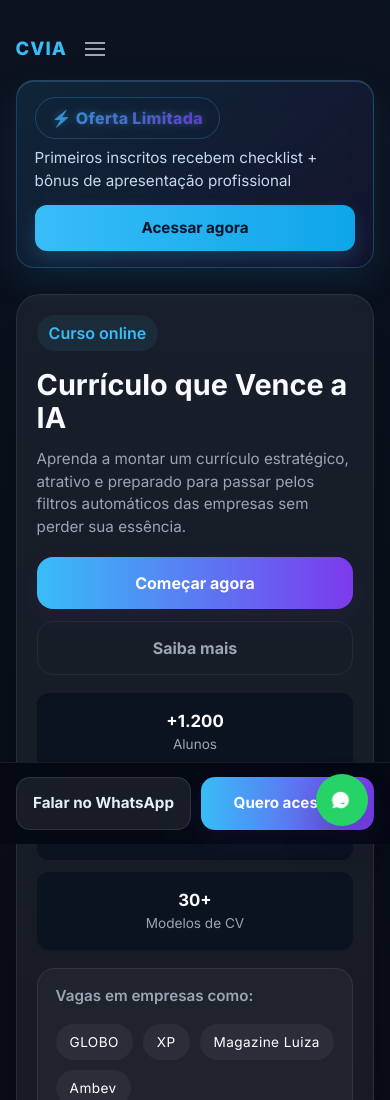
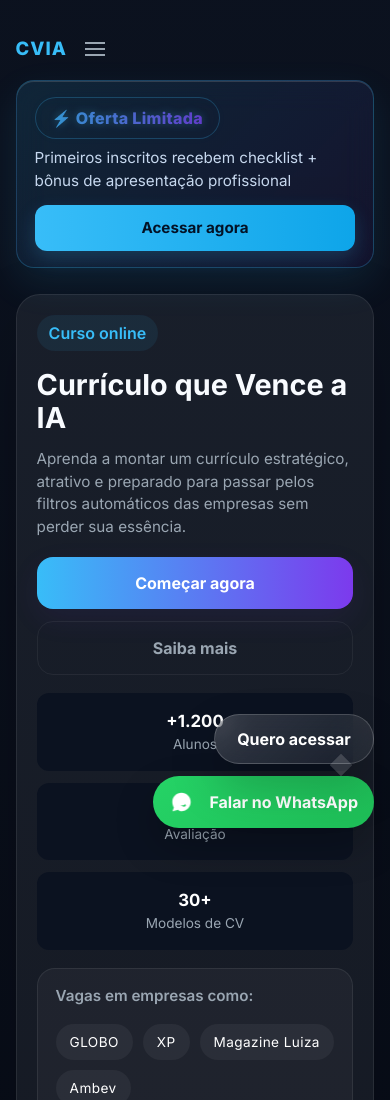
Before and after one commit to GustavoSales2001/Cursos_Love, a website: page index.html in a window 390 px wide. Shown: the top 1100 px of the page. Drawn offline with Linux system fonts and the light colour scheme.

Commit message:
inclusão de ux mais agradável do front

```diff
--- a/index.html
+++ b/index.html
@@ -342,20 +342,16 @@
     <p>© 2026 Currículo que Vence a IA. Todos os direitos reservados.</p>
   </footer>
 
-  <a href="https://wa.me/5511925876342?text=Gostaria%20de%20mais%20informa%C3%A7%C3%B5es%20referente%20ao%20curso%2C%20consegue%20me%20ajudar%3F" class="whatsapp-float" target="_blank" rel="noopener noreferrer" aria-label="Falar no WhatsApp">
-    <span class="whatsapp-icon" aria-hidden="true">
-      <!-- Ícone oficial simplificado do WhatsApp (branco) -->
-      <svg width="20" height="20" viewBox="0 0 24 24" xmlns="http://www.w3.org/2000/svg" aria-hidden="true" focusable="false">
-        <path fill="#ffffff" d="M12.04 2C6.48 2 2 6.48 2 12.04c0 2.12.56 4.15 1.62 5.95L2 22l6.25-1.63C8.82 21.44 10.41 22 12.04 22 17.6 22 22.04 17.52 22.04 12.04 22.04 6.48 17.6 2 12.04 2zM16.9 15.9c-.24.52-1.07 1.03-1.47 1.11-.39.07-.87.1-1.67-.17-.8-.27-2.06-.76-3.18-1.85-1.12-1.09-1.61-2.36-1.89-3.16-.29-.8-.18-1.13.06-1.45.23-.31.53-.8.8-1.06.25-.25.34-.39.51-.64.17-.25.08-.49-.04-.6-.13-.12-.86-2.03-1.18-2.78-.32-.75-.64-.65-.88-.66-.24-.01-.52-.01-.79-.01-.27 0-.63.1-.96.48-.33.37-1.25 1.22-1.25 2.98 0 1.75.9 3.44 2.04 4.67 1.14 1.22 2.46 2.03 3.68 2.48 1.22.45 2.33.51 3.21.39.88-.12 1.54-.53 1.86-1.06.32-.53.32-1 .22-1.14-.1-.13-.37-.21-.69-.37z"/>
-      </svg>
-    </span>
-  </a>
-
-  <div class="whatsapp-tooltip" aria-hidden="true">Falar no WhatsApp</div>
-
-  <div class="mobile-fixed-cta">
-    <a href="https://wa.me/5511925876342?text=Gostaria%20de%20mais%20informa%C3%A7%C3%B5es%20referente%20ao%20curso%2C%20consegue%20me%20ajudar%3F" class="btn-secondary" target="_blank" rel="noopener noreferrer">Falar no WhatsApp</a>
-    <a href="#inscricao" class="btn-primary">Quero acessar</a>
+  <div class="float-actions">
+    <a href="login.html" class="access-bubble">Quero acessar</a>
+    <a href="https://wa.me/5511925876342?text=Gostaria%20de%20mais%20informa%C3%A7%C3%B5es%20referente%20ao%20curso%2C%20consegue%20me%20ajudar%3F" class="whatsapp-btn" target="_blank" rel="noopener noreferrer" aria-label="Falar no WhatsApp">
+      <span class="whatsapp-icon" aria-hidden="true">
+        <svg width="24" height="24" viewBox="0 0 24 24" xmlns="http://www.w3.org/2000/svg" aria-hidden="true" focusable="false">
+          <path fill="#ffffff" d="M12.04 2C6.48 2 2 6.48 2 12.04c0 2.12.56 4.15 1.62 5.95L2 22l6.25-1.63C8.82 21.44 10.41 22 12.04 22 17.6 22 22.04 17.52 22.04 12.04 22.04 6.48 17.6 2 12.04 2zM16.9 15.9c-.24.52-1.07 1.03-1.47 1.11-.39.07-.87.1-1.67-.17-.8-.27-2.06-.76-3.18-1.85-1.12-1.09-1.61-2.36-1.89-3.16-.29-.8-.18-1.13.06-1.45.23-.31.53-.8.8-1.06.25-.25.34-.39.51-.64.17-.25.08-.49-.04-.6-.13-.12-.86-2.03-1.18-2.78-.32-.75-.64-.65-.88-.66-.24-.01-.52-.01-.79-.01-.27 0-.63.1-.96.48-.33.37-1.25 1.22-1.25 2.98 0 1.75.9 3.44 2.04 4.67 1.14 1.22 2.46 2.03 3.68 2.48 1.22.45 2.33.51 3.21.39.88-.12 1.54-.53 1.86-1.06.32-.53.32-1 .22-1.14-.1-.13-.37-.21-.69-.37z"/>
+        </svg>
+      </span>
+      <span>Falar no WhatsApp</span>
+    </a>
   </div>
 
   <script src="script.js"></script>
--- a/style.css
+++ b/style.css
@@ -158,15 +158,20 @@ a{color:inherit;text-decoration:none}
 .toast{position:fixed;top:22px;right:22px;background:#041029;color:#e6f5ff;padding:12px 16px;border-radius:12px;border:1px solid rgba(255,255,255,0.04);box-shadow:0 10px 30px rgba(2,6,23,0.6);opacity:0;transform:translateY(-8px);pointer-events:none;transition:.28s;z-index:9999}
 .toast.show{opacity:1;transform:translateY(0);pointer-events:auto}
 
-.whatsapp-float{position:fixed;right:36px;bottom:36px;display:inline-flex;align-items:center;justify-content:center;width:56px;height:56px;border-radius:50%;background:#25d366;box-shadow:0 18px 40px rgba(0,0,0,0.24);text-decoration:none;z-index:9999;animation:whatsapp-bounce 4s ease-in-out infinite;transition:all .25s}
-.whatsapp-float:hover{transform:translateY(-8px);box-shadow:0 24px 50px rgba(0,0,0,0.28)}
-.whatsapp-float:hover .whatsapp-tooltip{opacity:1;visibility:visible;transform:translateY(-12px)}
-.whatsapp-icon{display:flex;align-items:center;justify-content:center;width:32px;height:32px;animation:whatsapp-vibrate 0.9s infinite ease-in-out}
-.whatsapp-icon svg{width:20px;height:20px}
-.whatsapp-tooltip{position:absolute;bottom:100%;right:50%;transform:translateX(50%) translateY(-8px);white-space:nowrap;background:rgba(0,0,0,0.88);color:#fff;padding:8px 14px;border-radius:10px;font-size:.85rem;font-weight:600;opacity:0;visibility:hidden;transition:opacity .25s,visibility .25s,transform .25s;pointer-events:none;letter-spacing:.02em;box-shadow:0 8px 24px rgba(0,0,0,0.32)}
-.whatsapp-tooltip::after{content:'';position:absolute;top:100%;right:12px;width:8px;height:8px;background:rgba(0,0,0,0.88);clip-path:polygon(0 0,100% 100%,0 100%)}
-.mobile-fixed-cta{display:none;position:fixed;left:0;right:0;bottom:0;z-index:999;gap:10px;padding:14px 16px;background:rgba(5,10,20,0.96);backdrop-filter:blur(16px);border-top:1px solid rgba(255,255,255,0.08);}
-.mobile-fixed-cta a{flex:1;text-align:center}
+.float-actions{position:fixed;right:24px;bottom:24px;display:flex;flex-direction:column;align-items:flex-end;gap:12px;z-index:9999}
+.access-bubble{display:inline-flex;align-items:center;justify-content:center;padding:14px 20px;border-radius:999px;background:linear-gradient(135deg,rgba(255,255,255,0.16),rgba(255,255,255,0.06));backdrop-filter:blur(14px);border:1px solid rgba(255,255,255,0.18);color:#fff;font-weight:700;text-decoration:none;box-shadow:0 22px 48px rgba(0,0,0,0.22);position:relative;min-width:180px;max-width:260px;transition:transform .25s,box-shadow .25s}
+.access-bubble:hover{transform:translateY(-3px);box-shadow:0 26px 54px rgba(0,0,0,0.26)}
+.access-bubble::after{content:'';position:absolute;bottom:-10px;right:24px;width:16px;height:16px;background:rgba(255,255,255,0.16);transform:rotate(45deg);filter:blur(0.6px)}
+.whatsapp-btn{display:inline-flex;align-items:center;gap:12px;padding:14px 18px;border-radius:999px;background:#25d366;color:#fff;text-decoration:none;box-shadow:0 18px 40px rgba(0,0,0,0.24);font-weight:700;transition:transform .25s,box-shadow .25s;background-image:linear-gradient(135deg,#25d366,#1ebe57);}
+.whatsapp-btn:hover{transform:translateY(-4px);box-shadow:0 24px 50px rgba(0,0,0,0.28)}
+.whatsapp-icon{display:flex;align-items:center;justify-content:center;width:28px;height:28px;animation:whatsapp-vibrate 0.9s infinite ease-in-out}
+.whatsapp-icon svg{width:22px;height:22px}
+@media (max-width:700px){
+  .float-actions{right:16px;bottom:16px;align-items:flex-end}
+  .access-bubble{min-width:160px;max-width:220px;padding:12px 16px}
+  .whatsapp-btn{padding:12px 16px;min-width:180px;justify-content:center}
+}
+
 @media (max-width:700px){
   body{padding-bottom:92px}
   .mobile-fixed-cta{display:flex}
```
